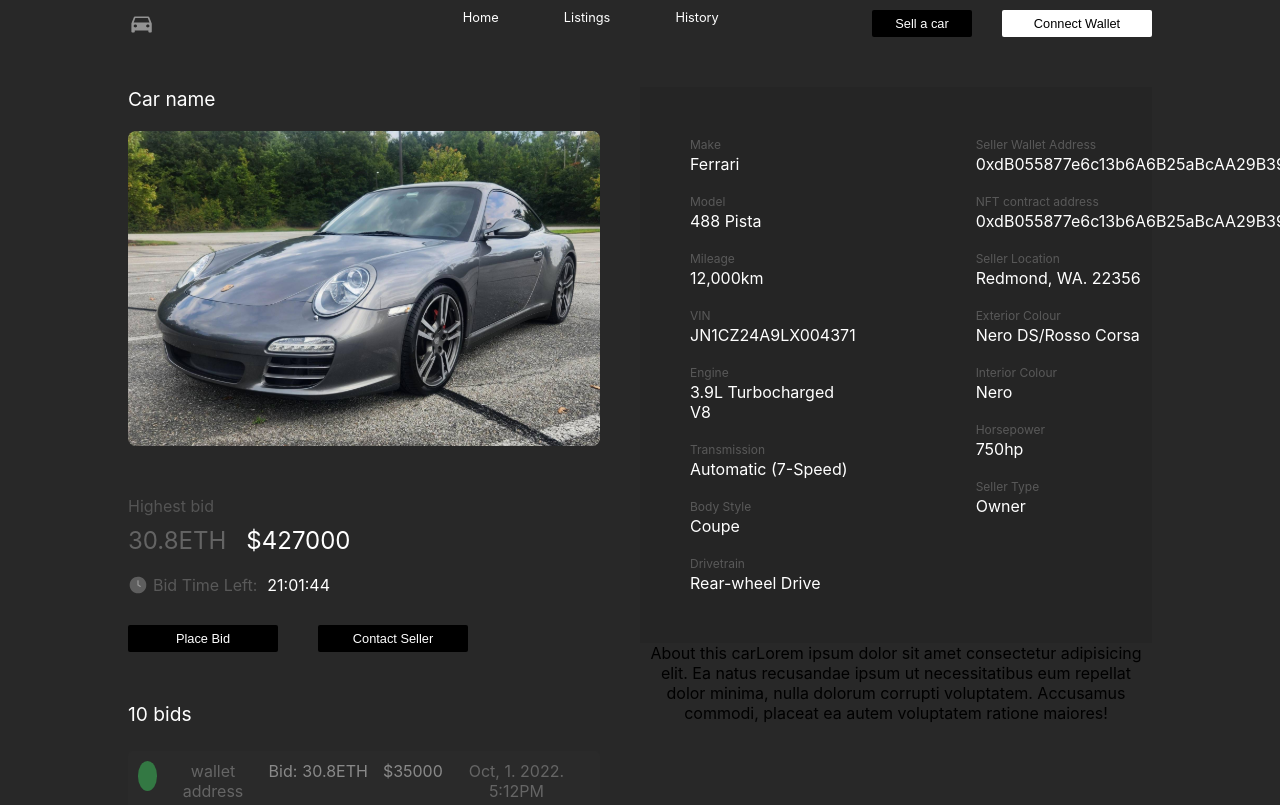
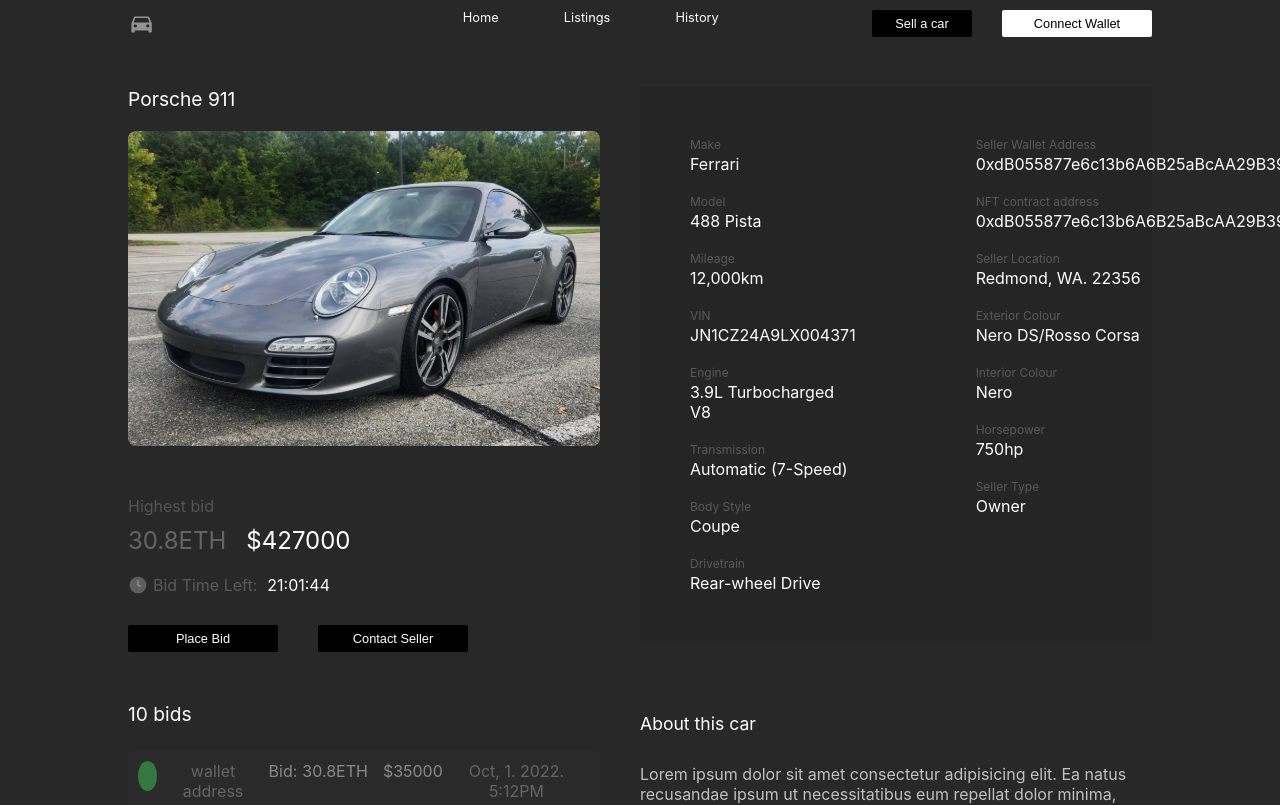
Before and after one commit to THEmmanuel/auto-auction-frontend, a React (Create React App) app: page /auction in a window 1280 px wide. Shown: the top 805 px of the page. Built offline with nearby package versions, Linux system fonts and the light colour scheme.

Commit message:
add style

```diff
--- a/src/pages/Auction/Auction.js
+++ b/src/pages/Auction/Auction.js
@@ -13,7 +13,7 @@ const Auction = props => {
 			<div className={style.Auction}>
 				<div className={style.CarInfo}>
 					<span className={style.CarName}>
-						Car name
+						Porsche 911
 					</span>
 					<img src={testPorsche} alt="" />
 				</div>
@@ -88,13 +88,14 @@ const Auction = props => {
 					<CarStats />
 				</div>
 
-				<div>
-					<span>
+				<div className={style.CarDetailsTextWrapper}>
+					<span className={style.CarDetailsTextTitle}>
 						About this car
 					</span>
 
-					<span>
+					<span className={style.CarDetailsText}>
 						Lorem ipsum dolor sit amet consectetur adipisicing elit. Ea natus recusandae ipsum ut necessitatibus eum repellat dolor minima, nulla dolorum corrupti voluptatem. Accusamus commodi, placeat ea autem voluptatem ratione maiores!
+						Lorem ipsum dolor sit amet consectetur adipisicing elit. Ea natus recusandae ipsum ut necessitatibus eum repellat dolor minima, nulla dolorum corrupti voluptatem. Accusamus commodi, placeat ea autem voluptatem ratione maiores nulla dolorum corrupti voluptatem. Accusamus commodi, placeat ea autem voluptatem ratione maiores! placeat ea autem voluptatem ratione maiores!
 					</span>
 				</div>
 			</div>
--- a/src/pages/Auction/Auction.module.css
+++ b/src/pages/Auction/Auction.module.css
@@ -103,5 +103,21 @@
 
 .BidTimeText{
 	color: #595959;
+}
 
+.CarDetailsTextWrapper{
+	display: flex;
+	flex-direction: column;
+	text-align: left;
 }
+
+.CarDetailsTextTitle{
+	font-size: 1.1em;
+	color: #FFF;
+	margin-top: 70px;
+	margin-bottom: 30px;
+}
+
+.CarDetailsText{
+	color: #C1C1C1;
+}
```
